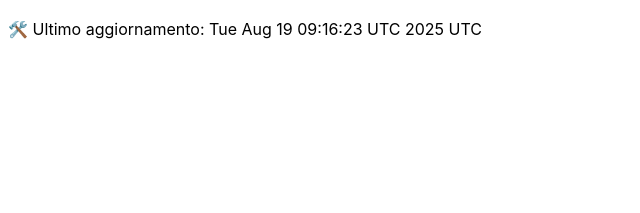
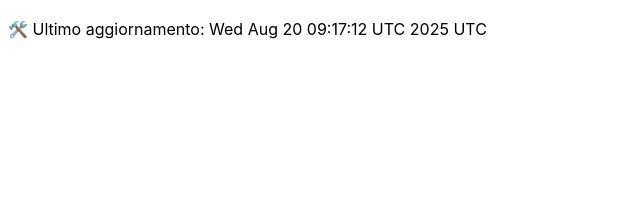
Before and after one commit to DanteTrb/DanteTrb.github.io, a Jekyll site: the page built from badges.md, in a window 1280 px wide. Shown: the top 213 px of the page, without its empty margins (0-640 px from the left). Built offline with Jekyll 4.4.1, drawn with Linux system fonts in a browser that asks for light colours; our own code applies the rules of GitHub Pages for plain Markdown files.

Commit message:
🛠️ Aggiornamento automatico badge

```diff
--- a/badges.md
+++ b/badges.md
@@ -1 +1 @@
-🛠️ Ultimo aggiornamento: Tue Aug 19 09:16:23 UTC 2025 UTC
+🛠️ Ultimo aggiornamento: Wed Aug 20 09:17:12 UTC 2025 UTC
```
